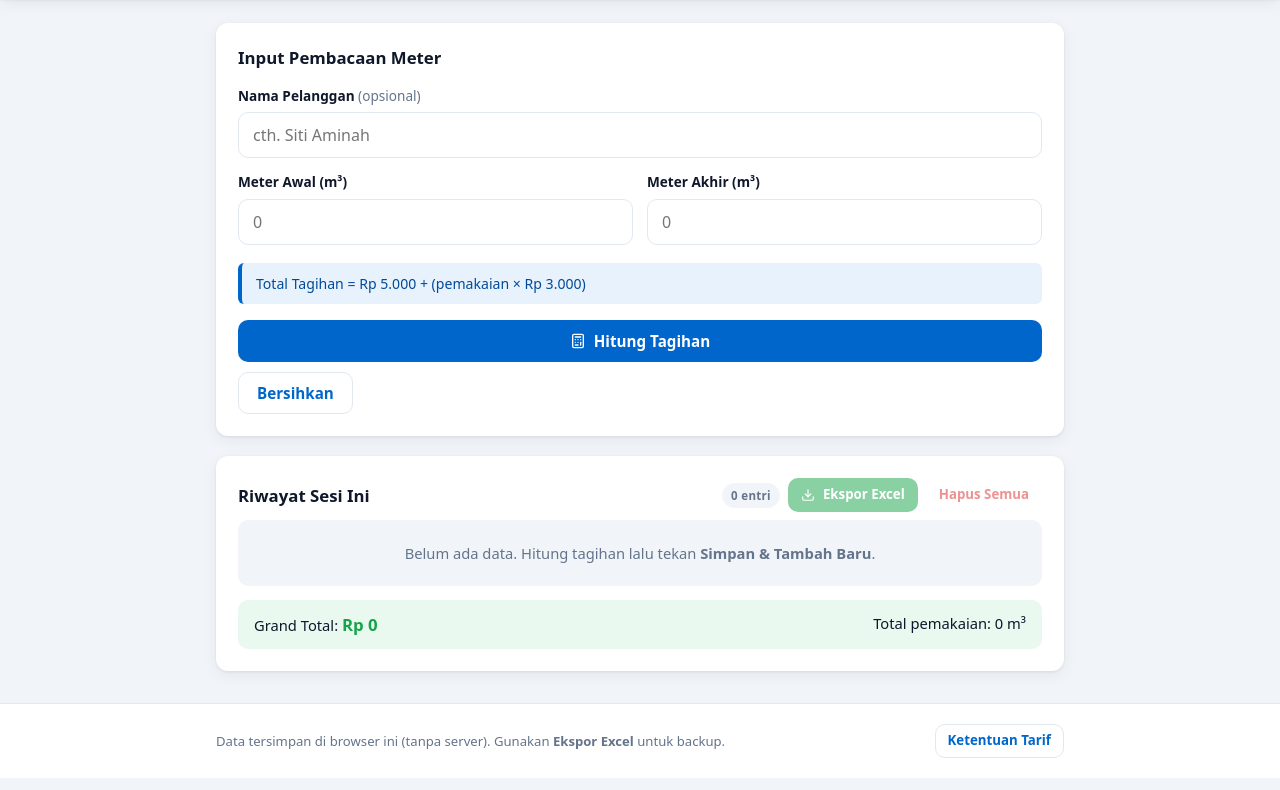
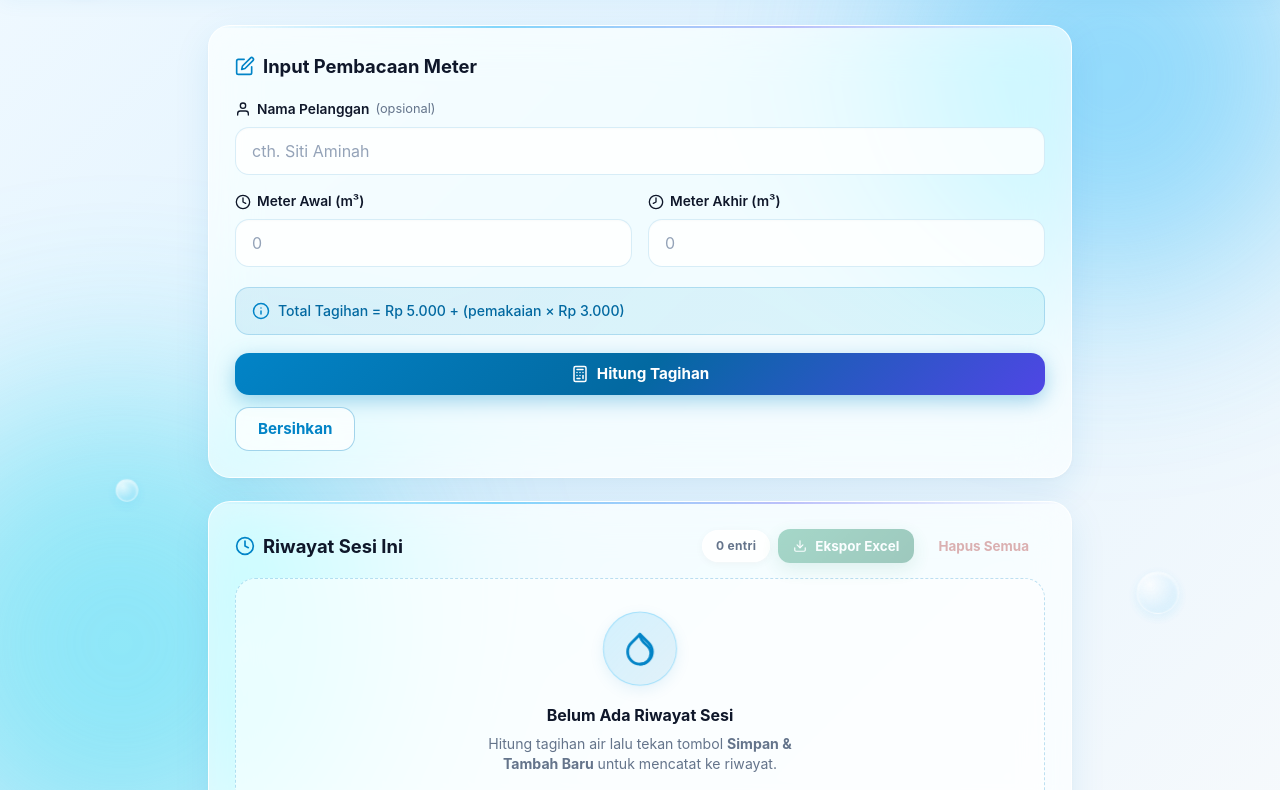
Before and after one commit to zalfamulki/Pamsimas, a plain HTML site: page index.html in a window 1280 px wide. Shown: the part 72-862 px from the top of the page. Drawn offline with Linux system fonts and the light colour scheme; a script that the page names is missing.

Commit message:
feat: navbar full-bleed, error inline, fallback SheetJS, noscript, splash, kontrol navbar selalu tampil

```diff
--- a/index.html
+++ b/index.html
@@ -5,27 +5,69 @@
   <meta name="viewport" content="width=device-width, initial-scale=1.0">
   <title>PAMSIMAS — Kalkulator Tagihan Air</title>
   <meta name="description" content="Kalkulator tagihan air PAMSIMAS: input meter awal & akhir, hitung total tagihan, cetak struk, dan ekspor ke Excel. Bisa dipakai offline.">
-  <meta name="theme-color" content="#0066cc">
+  <meta name="theme-color" content="#0284c7">
   <link rel="manifest" href="manifest.json">
   <link rel="icon" href="icons/icon.svg" type="image/svg+xml">
   <link rel="apple-touch-icon" href="icons/icon-192.png">
-  <link rel="stylesheet" href="css/style.css">
+  <link rel="stylesheet" href="css/splash.css">
+  <link rel="stylesheet" href="css/base.css">
+  <link rel="stylesheet" href="css/header.css">
+  <link rel="stylesheet" href="css/buttons.css">
+  <link rel="stylesheet" href="css/forms.css">
+  <link rel="stylesheet" href="css/result.css">
+  <link rel="stylesheet" href="css/history.css">
+  <link rel="stylesheet" href="css/footer.css">
+  <link rel="stylesheet" href="css/toast.css">
+  <link rel="stylesheet" href="css/themes.css">
   <link rel="stylesheet" href="css/print.css" media="print">
 </head>
 <body>
+  <noscript><div class="noscript-banner">Aplikasi PAMSIMAS membutuhkan JavaScript. Aktifkan JavaScript di browser lalu muat ulang halaman.</div></noscript>
+
+  <!-- SPLASH SCREEN (Animasi Mobile / Flutter Style) -->
+  <div id="splashScreen" class="splash-screen" aria-hidden="true">
+    <div class="splash-bg-glow"></div>
+    <div class="splash-content">
+      <div class="splash-logo-wrap">
+        <div class="splash-ripple"></div>
+        <div class="splash-ripple"></div>
+        <div class="splash-ripple"></div>
+        <img src="icons/icon.svg" alt="PAMSIMAS" class="splash-logo" width="90" height="90">
+      </div>
+      <h1 class="splash-title">PAMSIMAS</h1>
+      <p class="splash-sub">Kalkulator Tagihan Air &amp; Sanitasi</p>
+      <div class="splash-progress-track">
+        <div class="splash-progress-bar"></div>
+      </div>
+    </div>
+  </div>
+
+  <!-- PARTIKEL GELEMBUNG LATAR BELAKANG -->
+  <div class="bubbles-container" aria-hidden="true">
+    <div class="bubble"></div>
+    <div class="bubble"></div>
+    <div class="bubble"></div>
+    <div class="bubble"></div>
+    <div class="bubble"></div>
+    <div class="bubble"></div>
+    <div class="bubble"></div>
+    <div class="bubble"></div>
+    <div class="bubble"></div>
+    <div class="bubble"></div>
+  </div>
 
   <header class="app-header">
-    <div class="container header-inner">
+    <div class="header-inner">
       <div class="brand">
-        <img src="icons/icon.svg" alt="" class="brand-logo" width="40" height="40">
+        <img src="icons/icon.svg" alt="" class="brand-logo" width="44" height="44">
         <div>
           <h1 class="brand-title">PAMSIMAS</h1>
           <p class="brand-sub">Kalkulator Tagihan Air</p>
         </div>
       </div>
       <div class="header-actions">
-        <span id="netStatus" class="badge badge-online" hidden>Online</span>
-        <button id="installBtn" class="btn btn-ghost btn-sm" hidden>
+        <span id="netStatus" class="badge badge-online">Online</span>
+        <button id="installBtn" class="btn btn-ghost btn-sm">
           <svg width="14" height="14" viewBox="0 0 24 24" fill="none" stroke="currentColor" stroke-width="2" stroke-linecap="round" stroke-linejoin="round" aria-hidden="true"><path d="M21 15v4a2 2 0 0 1-2 2H5a2 2 0 0 1-2-2v-4"/><polyline points="7 10 12 15 17 10"/><line x1="12" y1="15" x2="12" y2="3"/></svg>
           Pasang App
         </button>
@@ -37,32 +79,47 @@
 
     <!-- FORM INPUT -->
     <section class="card" aria-labelledby="formTitle">
-      <h2 id="formTitle" class="card-title">Input Pembacaan Meter</h2>
+      <h2 id="formTitle" class="card-title">
+        <svg width="20" height="20" viewBox="0 0 24 24" fill="none" stroke="currentColor" stroke-width="2" stroke-linecap="round" stroke-linejoin="round" style="color:var(--biru)" aria-hidden="true"><path d="M11 4H4a2 2 0 0 0-2 2v14a2 2 0 0 0 2 2h14a2 2 0 0 0 2-2v-7"/><path d="M18.5 2.5a2.121 2.121 0 0 1 3 3L12 15l-4 1 1-4 9.5-9.5z"/></svg>
+        Input Pembacaan Meter
+      </h2>
 
       <form id="billForm" novalidate>
         <div class="field">
-          <label for="pelanggan">Nama Pelanggan <span class="optional">(opsional)</span></label>
+          <label for="pelanggan">
+            <svg width="16" height="16" viewBox="0 0 24 24" fill="none" stroke="currentColor" stroke-width="2" stroke-linecap="round" stroke-linejoin="round" aria-hidden="true"><path d="M20 21v-2a4 4 0 0 0-4-4H8a4 4 0 0 0-4 4v2"/><circle cx="12" cy="7" r="4"/></svg>
+            Nama Pelanggan <span class="optional">(opsional)</span>
+          </label>
           <input type="text" id="pelanggan" maxlength="60" placeholder="cth. Siti Aminah" autocomplete="off">
         </div>
 
         <div class="field-row">
           <div class="field">
-            <label for="meterAwal">Meter Awal (m³)</label>
-            <input type="number" id="meterAwal" min="0" step="any" inputmode="decimal" placeholder="0" required>
+            <label for="meterAwal">
+              <svg width="16" height="16" viewBox="0 0 24 24" fill="none" stroke="currentColor" stroke-width="2" stroke-linecap="round" stroke-linejoin="round" aria-hidden="true"><circle cx="12" cy="12" r="10"/><polyline points="12 6 12 12 16 14"/></svg>
+              Meter Awal (m³)
+            </label>
+            <input type="number" id="meterAwal" min="0" step="any" inputmode="decimal" placeholder="0" required aria-describedby="errAwal">
+            <small class="field-err" id="errAwal" role="alert"></small>
           </div>
           <div class="field">
-            <label for="meterAkhir">Meter Akhir (m³)</label>
-            <input type="number" id="meterAkhir" min="0" step="any" inputmode="decimal" placeholder="0" required>
+            <label for="meterAkhir">
+              <svg width="16" height="16" viewBox="0 0 24 24" fill="none" stroke="currentColor" stroke-width="2" stroke-linecap="round" stroke-linejoin="round" aria-hidden="true"><circle cx="12" cy="12" r="10"/><polyline points="12 6 12 12 8 14"/></svg>
+              Meter Akhir (m³)
+            </label>
+            <input type="number" id="meterAkhir" min="0" step="any" inputmode="decimal" placeholder="0" required aria-describedby="errAkhir">
+            <small class="field-err" id="errAkhir" role="alert"></small>
           </div>
         </div>
 
-        <p class="formula-note" id="formulaNote">
-          Total Tagihan = Rp 5.000 + (pemakaian × Rp 3.000)
-        </p>
+        <div class="formula-note" id="formulaNote">
+          <svg width="18" height="18" viewBox="0 0 24 24" fill="none" stroke="currentColor" stroke-width="2" stroke-linecap="round" stroke-linejoin="round" aria-hidden="true"><circle cx="12" cy="12" r="10"/><line x1="12" y1="16" x2="12" y2="12"/><line x1="12" y1="8" x2="12.01" y2="8"/></svg>
+          <span>Total Tagihan = Rp 5.000 + (pemakaian × Rp 3.000)</span>
+        </div>
 
         <div class="form-actions">
-          <button type="submit" class="btn btn-primary btn-block">
-            <svg width="16" height="16" viewBox="0 0 24 24" fill="none" stroke="currentColor" stroke-width="2" stroke-linecap="round" stroke-linejoin="round" aria-hidden="true"><rect x="4" y="2" width="16" height="20" rx="2"/><line x1="8" y1="6" x2="16" y2="6"/><line x1="8" y1="10" x2="8" y2="10"/><line x1="12" y1="10" x2="12" y2="10"/><line x1="16" y1="10" x2="16" y2="10"/><line x1="8" y1="14" x2="8" y2="14"/><line x1="12" y1="14" x2="12" y2="14"/><line x1="16" y1="14" x2="16" y2="18"/><line x1="8" y1="18" x2="12" y2="18"/></svg>
+          <button type="submit" class="btn btn-primary btn-block" id="calcBtn">
+            <svg width="18" height="18" viewBox="0 0 24 24" fill="none" stroke="currentColor" stroke-width="2" stroke-linecap="round" stroke-linejoin="round" aria-hidden="true"><rect x="4" y="2" width="16" height="20" rx="2"/><line x1="8" y1="6" x2="16" y2="6"/><line x1="8" y1="10" x2="8" y2="10"/><line x1="12" y1="10" x2="12" y2="10"/><line x1="16" y1="10" x2="16" y2="10"/><line x1="8" y1="14" x2="8" y2="14"/><line x1="12" y1="14" x2="12" y2="14"/><line x1="16" y1="14" x2="16" y2="18"/><line x1="8" y1="18" x2="12" y2="18"/></svg>
             Hitung Tagihan
           </button>
           <button type="reset" class="btn btn-outline" id="resetBtn">Bersihkan</button>
@@ -72,7 +129,10 @@
 
     <!-- HASIL -->
     <section class="card card-result" id="resultCard" hidden aria-live="polite">
-      <h2 class="card-title">Hasil Perhitungan</h2>
+      <h2 class="card-title">
+        <svg width="20" height="20" viewBox="0 0 24 24" fill="none" stroke="currentColor" stroke-width="2" stroke-linecap="round" stroke-linejoin="round" style="color:var(--hijau)" aria-hidden="true"><polyline points="20 6 9 17 4 12"/></svg>
+        Hasil Perhitungan
+      </h2>
 
       <p class="result-name" id="resultName" hidden></p>
 
@@ -110,7 +170,10 @@
     <!-- RIWAYAT -->
     <section class="card" aria-labelledby="histTitle">
       <div class="card-head">
-        <h2 id="histTitle" class="card-title">Riwayat Sesi Ini</h2>
+        <h2 id="histTitle" class="card-title">
+          <svg width="20" height="20" viewBox="0 0 24 24" fill="none" stroke="currentColor" stroke-width="2" stroke-linecap="round" stroke-linejoin="round" style="color:var(--biru)" aria-hidden="true"><circle cx="12" cy="12" r="10"/><polyline points="12 6 12 12 16 14"/></svg>
+          Riwayat Sesi Ini
+        </h2>
         <div class="card-head-actions">
           <span class="badge badge-count" id="histCount">0 entri</span>
           <button type="button" class="btn btn-success btn-sm" id="exportBtn" disabled>
@@ -121,7 +184,17 @@
         </div>
       </div>
 
-      <p class="empty-msg" id="emptyMsg">Belum ada data. Hitung tagihan lalu tekan <strong>Simpan &amp; Tambah Baru</strong>.</p>
+      <!-- EMPTY STATE DENGAN ILUSTRASI KRAN / AIR -->
+      <div class="empty-state" id="emptyState">
+        <div class="empty-state-icon-wrap">
+          <svg class="empty-state-icon" viewBox="0 0 24 24" fill="none" stroke="currentColor" stroke-width="1.8" stroke-linecap="round" stroke-linejoin="round" aria-hidden="true">
+            <path d="M12 2.69l5.66 5.66a8 8 0 1 1-11.31 0z"/>
+            <path d="M12 22a7 7 0 0 0 7-7c0-2-1-3.9-3-5.5s-4-3.5-4-6.8"/>
+          </svg>
+        </div>
+        <h3 class="empty-state-title">Belum Ada Riwayat Sesi</h3>
+        <p class="empty-state-text">Hitung tagihan air lalu tekan tombol <strong>Simpan &amp; Tambah Baru</strong> untuk mencatat ke riwayat.</p>
+      </div>
 
       <div class="table-wrap" id="tableWrap" hidden>
         <table class="data-table">
@@ -183,15 +256,30 @@
 
   <footer class="app-footer">
     <div class="container">
-      <p>Data tersimpan di browser ini (tanpa server). Gunakan <strong>Ekspor Excel</strong> untuk backup.</p>
-      <button type="button" class="btn btn-ghost btn-sm" id="aboutBtn">Ketentuan Tarif</button>
+      <p class="footer-copyright">© 2026 PAMSIMAS &mdash; Penyediaan Air Minum &amp; Sanitasi Masyarakat &nbsp;|&nbsp; Copyright by lukman &amp; ZallTech</p>
     </div>
   </footer>
 
   <div id="toast" class="toast" hidden></div>
 
-  <!-- SheetJS untuk ekspor Excel -->
+  <!-- Splash Screen Script -->
+  <script src="js/splash.js"></script>
+
+  <!-- SheetJS untuk ekspor Excel (CDN utama + cadangan bila gagal dimuat) -->
   <script src="https://cdn.sheetjs.com/xlsx-0.20.3/package/dist/xlsx.full.min.js"></script>
+  <script>
+    if (typeof XLSX === 'undefined') {
+      var __xlsxFallback = document.createElement('script');
+      __xlsxFallback.src = 'https://cdn.jsdelivr.net/npm/xlsx@0.18.5/dist/xlsx.full.min.js';
+      __xlsxFallback.onerror = function () {
+        window.addEventListener('DOMContentLoaded', function () {
+          var b = document.getElementById('exportBtn');
+          if (b) b.title = 'Library Excel tidak dapat dimuat (periksa koneksi internet).';
+        });
+      };
+      document.head.appendChild(__xlsxFallback);
+    }
+  </script>
 
   <script src="js/config.js"></script>
   <script src="js/calculator.js"></script>
```
